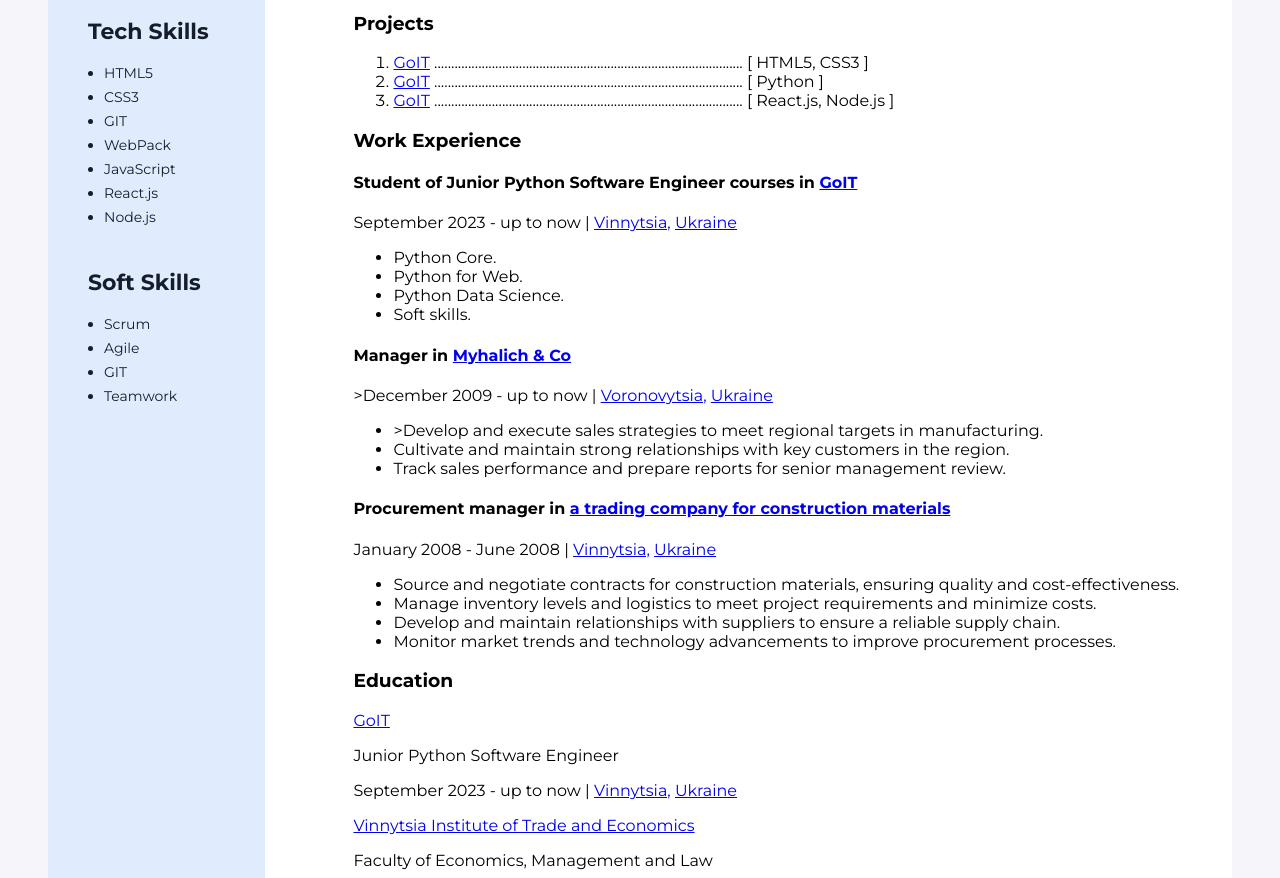
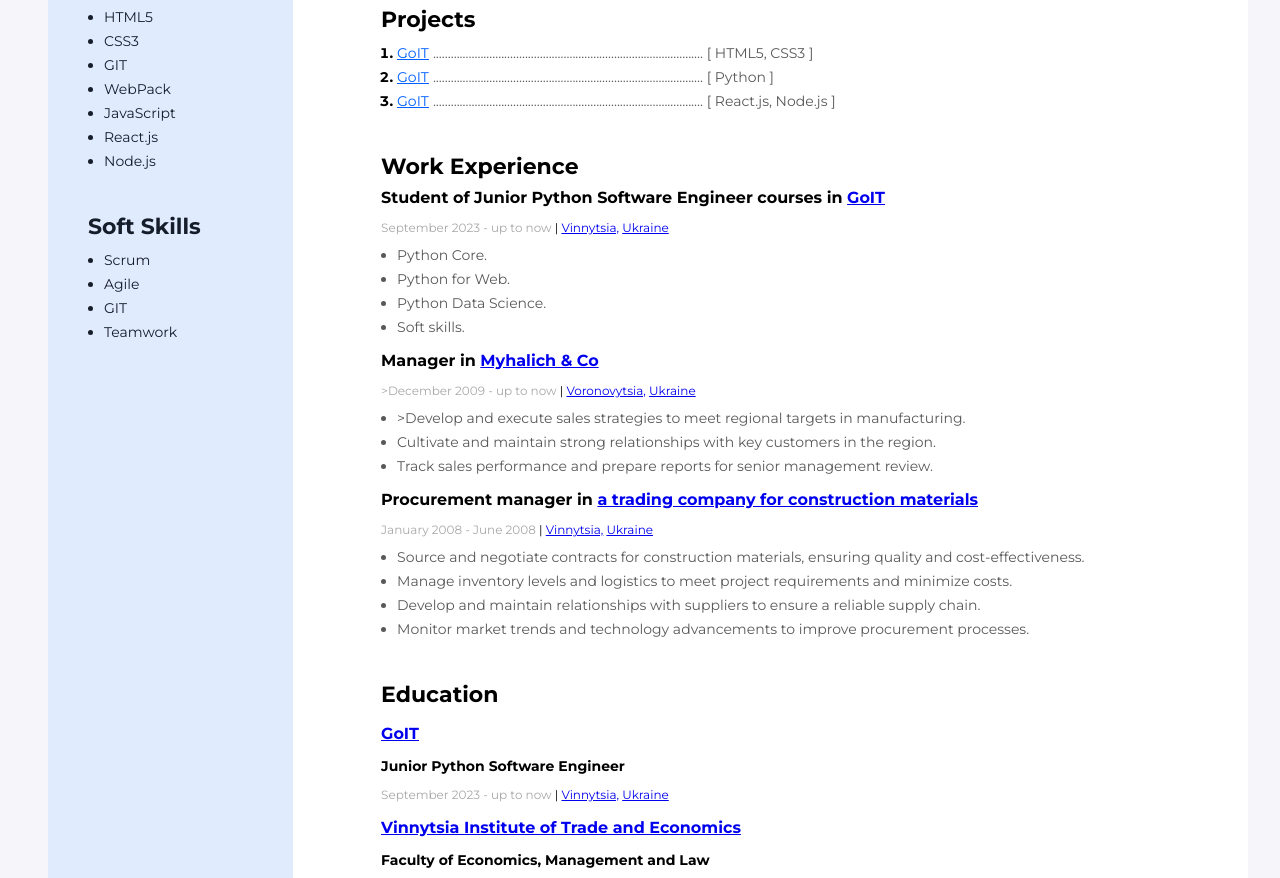
Before and after one commit to mdoktor7/resume_project, a plain HTML site: page index.html in a window 1280 px wide. Shown: the part 304-1182 px from the top of the page. Drawn offline with Linux system fonts and the light colour scheme.

Commit message:
Update styles.css

```diff
--- a/css/styles.css
+++ b/css/styles.css
@@ -4,10 +4,17 @@ body {
     font-family: "Montserrat", sans-serif;
 }
 
+ul, ol {
+    margin-top: 0;
+    margin-bottom: 0;
+}
+
 .wrapper {
     background: #fff;
     display: flex;
     flex-direction: row-reverse;
+    width: 1200px;
+    margin: 0 auto;
 }
 
 /* Main content */
@@ -18,6 +25,170 @@ body {
     padding-right: 40px;
     padding-bottom: 80px;
     box-sizing: border-box;
+}
+
+.my-profession {
+    color: #000;
+    font-size: 14px;
+    font-weight: 700;
+    line-height: 17px;
+    margin-top: 0;
+    margin-bottom: 8px;
+}
+
+.my-name {
+    color: #000;
+    font-size: 45px;
+    font-weight: 700;
+    line-height: 55px;
+    margin-top: 0;
+    margin-bottom: 12px;
+}
+
+.my-descr {
+    color: #595959;
+    font-size: 14px;
+    font-weight: 400;
+    line-height: 24px;
+}
+
+.my-info {
+    margin-bottom: 40px;
+}
+
+/* My projects */
+
+.my-projects-title {
+    color: #000;
+    font-size: 22px;
+    font-weight: 700;
+    line-height: 27px;
+    margin-top: 0;
+    margin-bottom: 8px;
+}
+
+.my-projects-item {
+    color: #000;
+    font-size: 14px;
+    font-weight: 700;
+    line-height: 24px;
+}
+.my-projects-list {
+    padding-left: 16px;
+}
+
+.my-projects-item-link {
+    color: #005fff;
+    font-size: 14px;
+    font-weight: 400;
+    line-height: 24px;
+    text-decoration: underline;
+}
+
+.my-projects-item-tech {
+    color: #595959;
+    font-size: 14px;
+    font-weight: 400;
+    line-height: 24px;
+}
+
+.my-projects-container {
+    margin-bottom: 40px;
+}
+
+/* Work experience */
+
+.work-experience-title {
+    color: #000;
+    font-size: 22px;
+    font-weight: 700;
+    line-height: 27px;
+    margin-top: 0;
+    margin-bottom: 8px;
+}
+
+.work-experience-company{
+    color: #000;
+    font-size: 16px;
+    font-weight: 700;
+    line-height: 20px;
+    margin-top: 0;
+    margin-bottom: 12px;
+}
+
+.company-name {
+    color: #6d9bf5;
+}
+
+
+.work-experience-period {
+    color: #a8a8a8;
+    font-size: 12px;
+    font-weight: 400;
+    line-height: 15px;
+    margin-bottom: 8px;
+}
+
+.work-experience-period-separator {
+    color: #000;
+}
+
+.work-experience-duties-list {
+    padding-left: 16px;
+}
+
+.work-experience-duties-list {
+    color: #595959;
+    font-size: 14px;
+    font-weight: 400;
+    line-height: 24px;
+}
+
+.work-experience-container {
+    margin-bottom: 12px;
+}
+
+
+/* Education */
+
+.education-title{
+    color: #000;
+    font-size: 22px;
+    font-weight: 700;
+    line-height: normal;
+    margin-top: 0;
+    margin-bottom: 8px;
+}
+
+.education-university {
+    color: #6d9bf5;
+    font-size: 16px;
+    font-weight: 700;
+    line-height: normal;
+    margin-bottom: 8px;
+}
+
+.education-faculty{
+    color: #000;
+    font-size: 14px;
+    font-weight: 700;
+    line-height: normal;
+    margin-bottom: 8px;
+}
+
+.education-period {
+    color: #a8a8a8;
+    font-size: 12px;
+    font-weight: 400;
+    line-height: 15px;
+}
+
+.education-period-separator {
+    color: #000;
+}
+
+.education-container {
+    margin-bottom: 12px;
 }
 
 /* Sidebar */
@@ -98,3 +269,7 @@ body {
     font-weight: 400;
     line-height: 24px;
 }
+
+.work-experience-section {
+    margin-bottom: 40px;
+}
```
